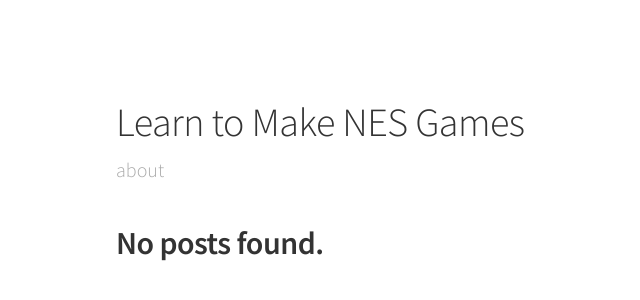
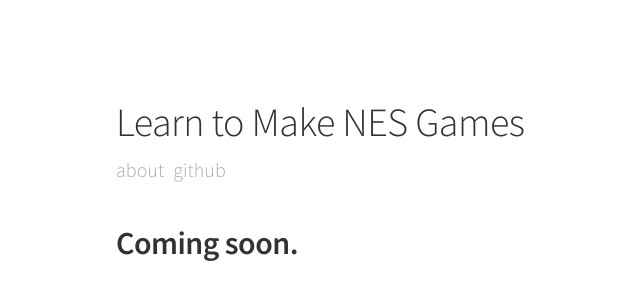
Before and after one commit to cirla/nesdev, a Jekyll site: the page built from index.html, in a window 1280 px wide. Shown: the top 300 px of the page, without its empty margins (164-804 px from the left). Built offline with Jekyll 4.4.1, drawn with Linux system fonts in a browser that asks for light colours.

Commit message:
Add github link to header. Start draft first post.

```diff
--- a/_config.yml
+++ b/_config.yml
@@ -2,6 +2,7 @@ title: Learn to Make NES Games
 
 url: "http://timcheeseman.com"
 baseurl: "/nesdev"
+github_url: "http://github.com/cirla/nesdev"
 
 description: NES Development Tutorial
 
--- a/_includes/header.html
+++ b/_includes/header.html
@@ -3,10 +3,7 @@
     <a href="{{ site.baseurl }}/">{{ site.title }}</a>
   </h1>
   <nav class="masthead-nav">
-      {% for page in site.pages %}
-        {% if page.title and page.title != "404 Not Found" %}
-          <a href="{{ page.url | prepend: site.baseurl }}">{{ page.title }}</a>
-        {% endif %}
-      {% endfor %}
+    <a href="{{ "/about" | prepend: site.baseurl }}">About</a>
+    <a href="{{ site.github_url }}">Github</a>
   </nav>
 </header>
--- a/index.html
+++ b/index.html
@@ -4,7 +4,7 @@ layout: default
 
 <div class="content list">
 {% if site.posts.size == 0 %}
-  <h2>No posts found.</h2>
+  <h2>Coming soon.</h2>
 {% else %}
 {% for post in site.posts %}
   <div class="list-item">
```
Also changed, not shown: _drafts/hello-world.md (added, +10 -0 lines), about.md (+2 -2 lines).
